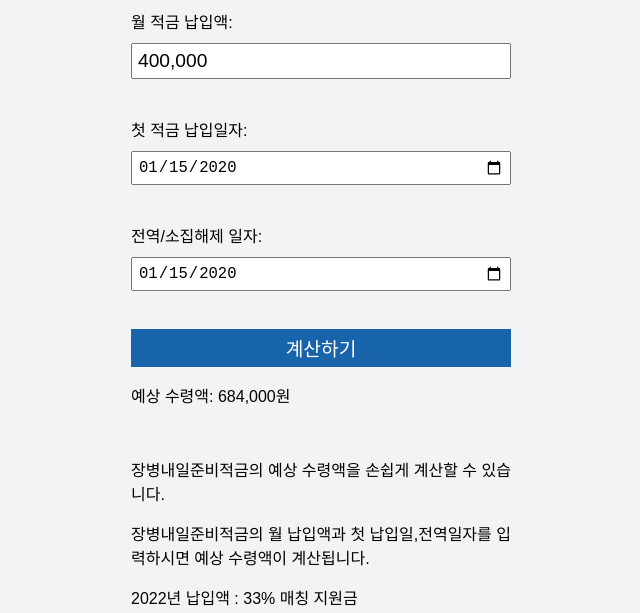
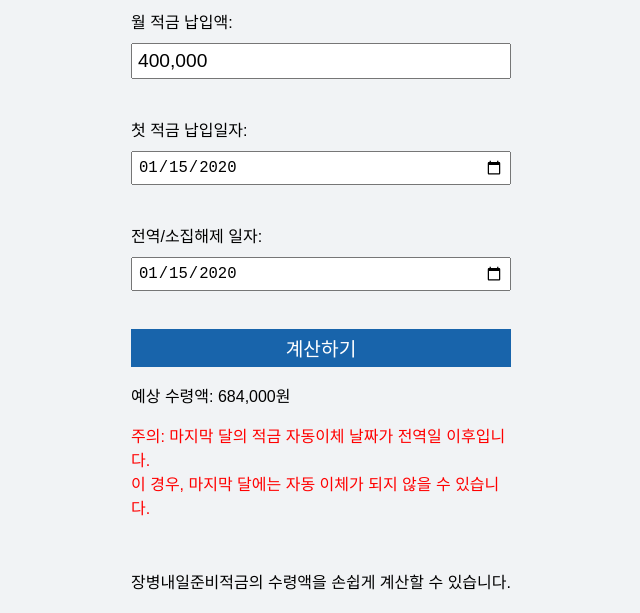
Before and after one commit to ksaw1228/SoldierSave, a plain HTML site: page index.html in a window 1280 px wide. Both pictures are taken after typing "2020-01-15", "2020-01-15" into the empty fields and a click on the button "계산하기". Shown: the part 153-766 px from the top of the page, without its empty margins (319-959 px from the left). Drawn offline with Linux system fonts and the light colour scheme.

Commit message:
자동이체 경고문 추가

```diff
--- a/index.html
+++ b/index.html
@@ -65,9 +65,10 @@
         <button type="submit">계산하기</button>
     </form>
     <p id="result">예상 수령액: 0원</p>
+    <p id="warning" style="display:none;color: red;">주의: 마지막 달의 적금 자동이체 날짜가 전역일 이후입니다.<br>이 경우, 마지막 달에는 자동 이체가 되지 않을 수 있습니다.</p>
     <br>
-    <p>장병내일준비적금의 예상 수령액을 손쉽게 계산할 수 있습니다.</p>
-    <p>장병내일준비적금의 월 납입액과 첫 납입일,전역일자를 입력하시면 예상 수령액이 계산됩니다.</p>
+    <p>장병내일준비적금의 수령액을 손쉽게 계산할 수 있습니다.</p>
+    <p>장병내일준비적금의 월 납입액과 첫 납입일,전역일자를 입력하시면 예상 수령액이 계산됩니다.</p><br>
     <p>2022년 납입액 : 33% 매칭 지원금</p>
     <p>2023년 납입액 : 71% 매칭 지원금</p>
     <script>
@@ -96,9 +97,15 @@
             const totalAmount = calculateTotalAmount(monthlyDeposit, startDate, endDate);
 
             document.getElementById("result").innerHTML = `예상 수령액: ${numberWithCommas(totalAmount)}원`;
+
+            if (startDate.getDate() >= endDate.getDate()) {
+                document.getElementById("warning").style.display = "block";
+            } else {
+                document.getElementById("warning").style.display = "none";
+            }
         });
 
-        function calculateTotalAmount(monthlyDeposit, startDate, endDate) {
+function calculateTotalAmount(monthlyDeposit, startDate, endDate) {
     const interestRate = 0.05;
     const endDateYear = endDate.getFullYear();
     const startDateYear = startDate.getFullYear();
```
